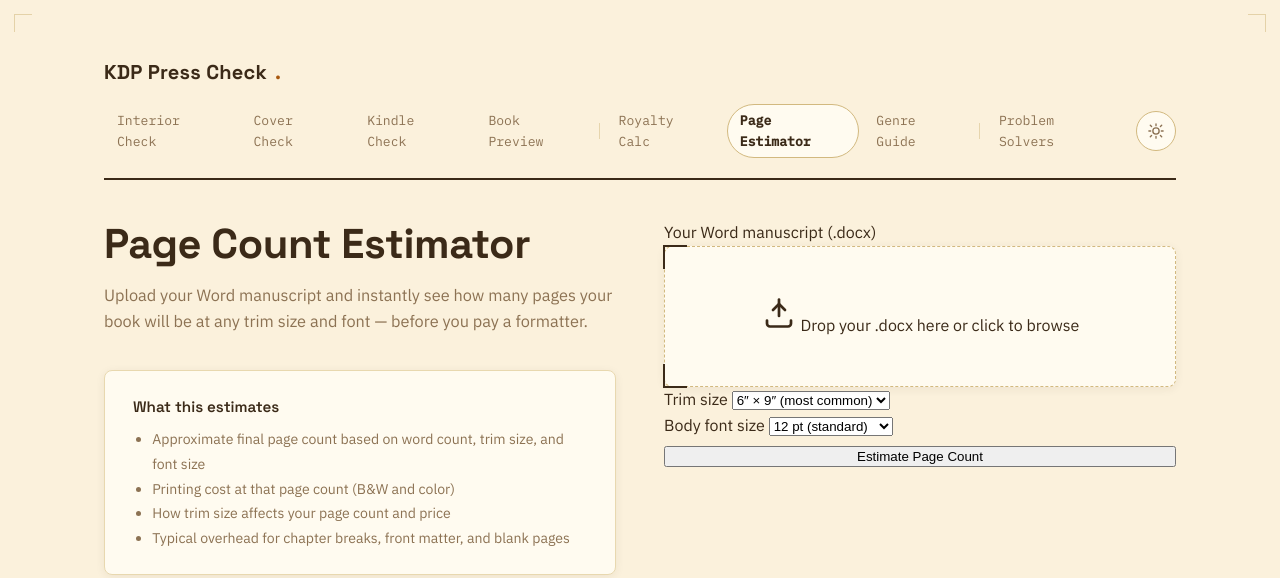
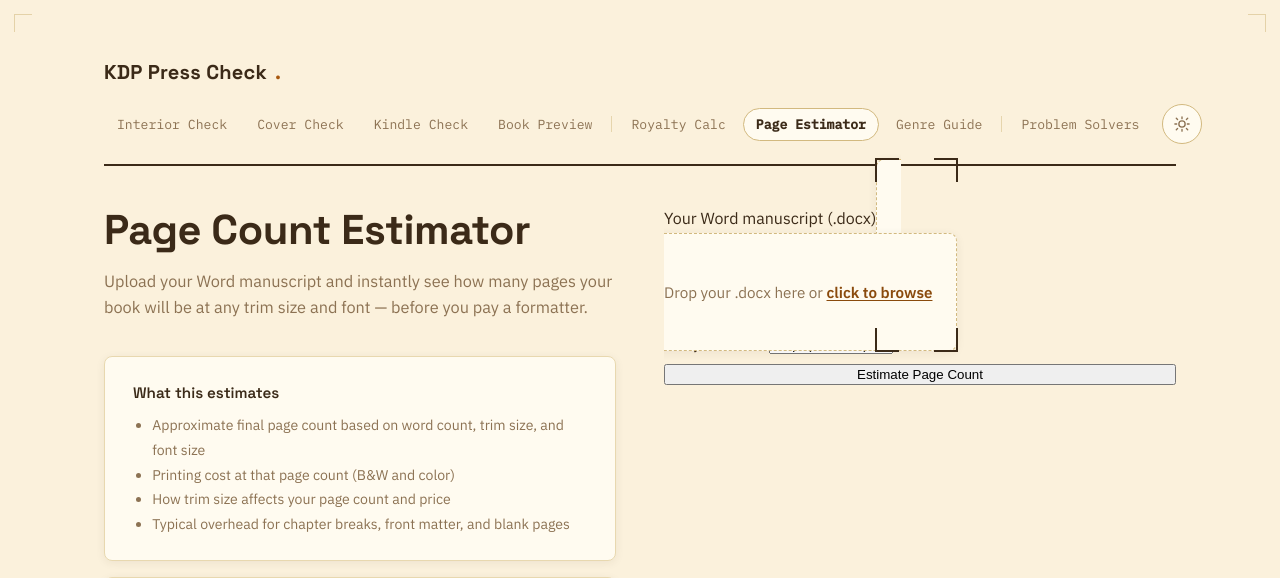
Before and after one commit to Cyrus-Rocky/kdp-press-check, a Flask app: page /estimate-pages in a window 1280 px wide. Shown: the top 578 px of the page. Run offline with Flask 3, Linux system fonts and the light colour scheme; some libraries are stand-ins or nearby versions.

Commit message:
Fix nav wrapping + page estimator dropzone click/drag
- Add white-space:nowrap + text-align:center to .mode-nav a so
  two-word labels (Interior Check, Book Preview) stay on one line
- Replace broken absolute-input dropzone with label[for=manuscript]
  wrapper — clicking anywhere on the box opens the file picker
- Add drag-and-drop handler with .docx validation
- File selected: shows filename, highlights box in accent colour

Co-Authored-By: Claude Sonnet 4.6 <noreply@anthropic.com>

```diff
--- a/static/style.css
+++ b/static/style.css
@@ -219,6 +219,8 @@ a { color: var(--accent-ink); }
   padding: 5px 12px;
   border-radius: 999px;
   border: 1px solid transparent;
+  white-space: nowrap;
+  text-align: center;
   transition: background-color 150ms ease, color 150ms ease, border-color 150ms ease;
 }
 .mode-nav a:hover { color: var(--ink); }
--- a/templates/page_estimator.html
+++ b/templates/page_estimator.html
@@ -39,16 +39,17 @@
 
       <div class="form-block">
         <label class="form-label" for="manuscript">Your Word manuscript (.docx)</label>
-        <div class="dropzone" id="drop-zone">
-          <svg width="36" height="36" viewBox="0 0 24 24" fill="none">
+        <label class="dropzone est-dropzone" id="drop-zone" for="manuscript">
+          <div class="bracket-r"></div>
+          <svg width="36" height="36" viewBox="0 0 24 24" fill="none" style="color:var(--ink-muted);display:block;margin:0 auto 12px;">
             <path d="M12 3v11" stroke="currentColor" stroke-width="1.8" stroke-linecap="round"/>
             <path d="M8 10l4-4 4 4" stroke="currentColor" stroke-width="1.8" stroke-linecap="round" stroke-linejoin="round"/>
             <path d="M4 17v2a2 2 0 002 2h12a2 2 0 002-2v-2" stroke="currentColor" stroke-width="1.8" stroke-linecap="round"/>
           </svg>
-          <span id="drop-label">Drop your .docx here or click to browse</span>
+          <span id="drop-label" style="font-size:0.95rem;color:var(--ink-muted);">Drop your .docx here or <span style="color:var(--accent-ink);font-weight:600;text-decoration:underline;text-underline-offset:2px;">click to browse</span></span>
           <input type="file" name="manuscript" id="manuscript" accept=".docx" required
-                 style="position:absolute;inset:0;opacity:0;cursor:pointer;">
-        </div>
+                 style="position:absolute;width:1px;height:1px;opacity:0;overflow:hidden;">
+        </label>
       </div>
 
       <div class="form-row">
@@ -156,8 +157,31 @@ document.getElementById("trim_size_select").addEventListener("change", function(
   document.getElementById("trim_h").value = parts[1];
 });
 document.getElementById("manuscript").addEventListener("change", function() {
+  var zone = document.getElementById("drop-zone");
   var label = document.getElementById("drop-label");
-  label.textContent = this.files[0] ? this.files[0].name : "Drop your .docx here or click to browse";
+  if (this.files[0]) {
+    label.innerHTML = '<strong style="color:var(--ink);">' + this.files[0].name + '</strong>';
+    zone.style.borderColor = "var(--accent)";
+    zone.style.background  = "var(--accent-bg)";
+  } else {
+    label.innerHTML = 'Drop your .docx here or <span style="color:var(--accent-ink);font-weight:600;text-decoration:underline;text-underline-offset:2px;">click to browse</span>';
+    zone.style.borderColor = "";
+    zone.style.background  = "";
+  }
+});
+
+// Drag-and-drop support
+var zone = document.getElementById("drop-zone");
+zone.addEventListener("dragover",  function(e){ e.preventDefault(); zone.classList.add("is-dragover"); });
+zone.addEventListener("dragleave", function()  { zone.classList.remove("is-dragover"); });
+zone.addEventListener("drop", function(e) {
+  e.preventDefault(); zone.classList.remove("is-dragover");
+  var f = e.dataTransfer.files[0];
+  if (!f) return;
+  if (!f.name.toLowerCase().endsWith(".docx")) { alert("Please drop a .docx Word file."); return; }
+  var dt = new DataTransfer(); dt.items.add(f);
+  document.getElementById("manuscript").files = dt.files;
+  document.getElementById("manuscript").dispatchEvent(new Event("change"));
 });
 </script>
 {% endblock %}
```
